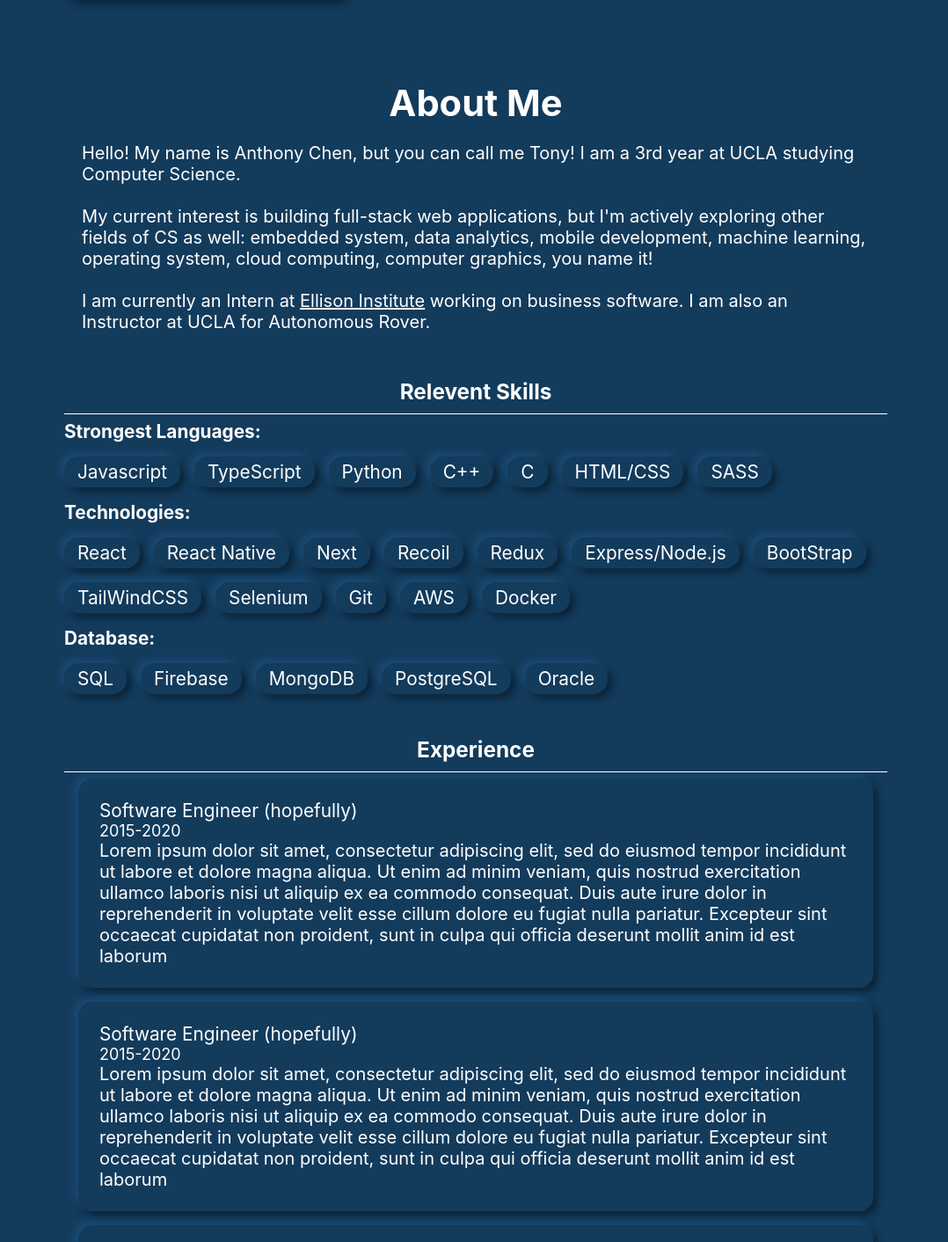
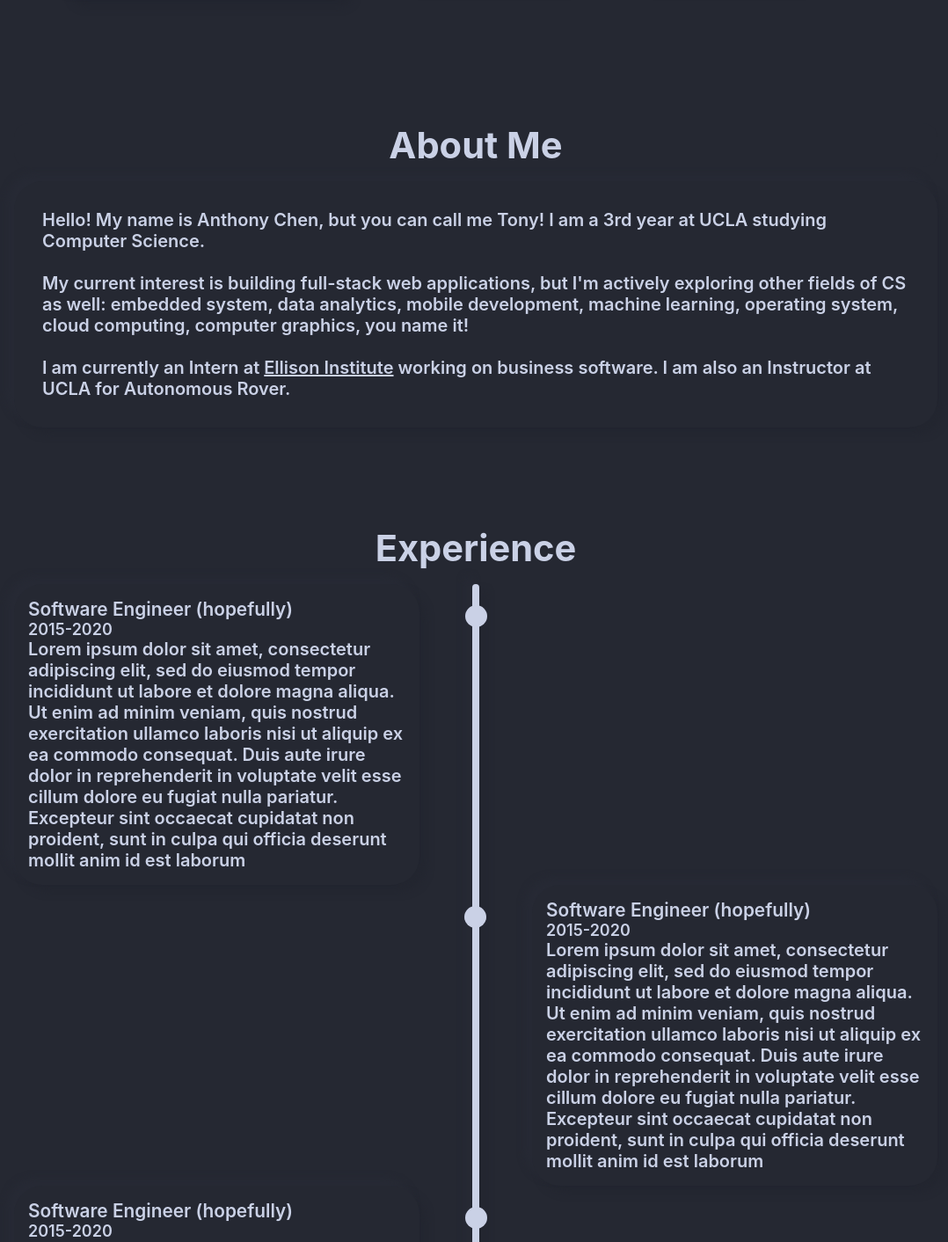
Before and after one commit to tonyechen/tonyechen.github.io, a Next.js app: page / in a window 1280 px wide. Shown: the part 733-2145 px from the top of the page at 88% size, without its empty margins (99-1177 px from the left). Built offline with nearby package versions, Linux system fonts and the light colour scheme.

Commit message:
framer motions added + experience section revamp

```diff
--- a/components/About.js
+++ b/components/About.js
@@ -1,5 +1,7 @@
 import React from 'react';
 import ExperienceBlock from './ExperienceBlock';
+import { motion, useInView } from 'framer-motion';
+import { useRef } from 'react';
 
 const languages = [
   'Javascript',
@@ -27,8 +29,17 @@ const technologies = [
 const databases = ['SQL', 'Firebase', 'MongoDB', 'PostgreSQL', 'Oracle'];
 
 const About = () => {
+  const ref = useRef(null);
+  const isInView = useInView(ref, { once: true });
   return (
-    <div className="about" id="about">
+    <motion.div
+      className="about"
+      id="about"
+      ref={ref}
+      initial={{ opacity: 0, y: 50 }}
+      animate={isInView ? { opacity: 1, y: 0 } : {}}
+      transition={{ duration: 0.5 }}
+    >
       <h1 className="about__title">About Me</h1>
       <div className="about__container about__info">
         <p className="about__info__content">
@@ -49,7 +60,7 @@ const About = () => {
           Autonomous Rover.
         </p>
 
-        <div className="about__info__subsection">
+        {/* <div className="about__info__subsection">
           <h3 className="about__subsection__title">Relevent Skills</h3>
           <div>
             <h4>Strongest Languages:</h4>
@@ -75,17 +86,25 @@ const About = () => {
               })}
             </p>
           </div>
-        </div>
+        </div> */}
 
         <div className="about__info__subsection">
-          <h3 className="about__subsection__title">Experience</h3>
-          <div className='about__subsection___experience__container'></div>
-          <ExperienceBlock />
-          <ExperienceBlock />
-          <ExperienceBlock />
+          <h1 className="about__subsection__title">Experience</h1>
+          <div className="about__subsection___experience__container">
+            <motion.div
+              className="experience__bar"
+              ref={ref}
+              initial={{ height: '0%' }} // Start with 0% width
+              animate={isInView ? { height: '100%' } : {}} // Expand to 100% width when in view
+              transition={{ duration: 5.0, ease: 'easeInOut' }} // Smooth transition
+            />
+            <ExperienceBlock position="left" />
+            <ExperienceBlock position="right" />
+            <ExperienceBlock position="left" />
+          </div>
         </div>
       </div>
-    </div>
+    </motion.div>
   );
 };
 
--- a/components/ExperienceBlock.js
+++ b/components/ExperienceBlock.js
@@ -1,20 +1,32 @@
-import React from "react";
+import { motion, useInView } from 'framer-motion';
+import React, { useRef } from 'react';
 
-const ExperienceBlock = () => {
+const ExperienceBlock = ({ position }) => {
+  const ref = useRef(null);
+  const isInView = useInView(ref, { once: true });
+
   return (
-    <div className="experience__container">
-      <p>Software Engineer (hopefully)</p>
-      <p className="experience__date">2015-2020</p>
-      <p className="experience__content">
-        Lorem ipsum dolor sit amet, consectetur adipiscing elit, sed do eiusmod
-        tempor incididunt ut labore et dolore magna aliqua. Ut enim ad minim
-        veniam, quis nostrud exercitation ullamco laboris nisi ut aliquip ex ea
-        commodo consequat. Duis aute irure dolor in reprehenderit in voluptate
-        velit esse cillum dolore eu fugiat nulla pariatur. Excepteur sint
-        occaecat cupidatat non proident, sunt in culpa qui officia deserunt
-        mollit anim id est laborum
-      </p>
-    </div>
+    <motion.div
+      className={'experience__container ' + position}
+      ref={ref}
+      initial={{ opacity: 0, y: 50 }}
+      animate={isInView ? { opacity: 1, y: 0 } : {}}
+      transition={{ duration: 0.5 }}
+    >
+      <div className="experience__content">
+        <p>Software Engineer (hopefully)</p>
+        <p className="experience__date">2015-2020</p>
+        <p className="experience__text">
+          Lorem ipsum dolor sit amet, consectetur adipiscing elit, sed do
+          eiusmod tempor incididunt ut labore et dolore magna aliqua. Ut enim ad
+          minim veniam, quis nostrud exercitation ullamco laboris nisi ut
+          aliquip ex ea commodo consequat. Duis aute irure dolor in
+          reprehenderit in voluptate velit esse cillum dolore eu fugiat nulla
+          pariatur. Excepteur sint occaecat cupidatat non proident, sunt in
+          culpa qui officia deserunt mollit anim id est laborum
+        </p>
+      </div>
+    </motion.div>
   );
 };
 
--- a/components/Main.js
+++ b/components/Main.js
@@ -4,6 +4,8 @@ import { useEffect } from 'react';
 import IconLink from './icons/IconLink';
 import Link from 'next/link';
 import Project_short from './projects/Project_short';
+import { motion, useInView } from 'framer-motion';
+import { useRef } from 'react';
 
 const phrases = [
     'I am a Full Stack software developer',
@@ -26,6 +28,8 @@ const phrases = [
 const phrases_length = phrases.length;
 
 const Main = () => {
+    const ref = useRef(null);
+    const isInView = useInView(ref, { once: true });
     const [description, setDescription] = useState(
         phrases[0].split(' ').map((word, index) => {
             return (
@@ -58,7 +62,18 @@ const Main = () => {
     return (
       <>
         <div className="main">
-          <div className="main__card">
+          <motion.div
+            className="main__card"
+            ref={ref}
+            initial={{ opacity: 0, x: -100 }}
+            animate={isInView ? { opacity: 1, x: 0 } : {}}
+            transition={{
+              type: 'spring',
+              stiffness: 100,
+              damping: 10,
+              duration: 1,
+            }}
+          >
             <div className="main__image">
               <div className="main__image__wrapper">
                 <Image
@@ -107,9 +122,20 @@ const Main = () => {
                 </Link>
               </div>
             </div>
-          </div>
+          </motion.div>
 
-          <div className="main__intro">
+          <motion.div
+            className="main__intro"
+            ref={ref}
+            initial={{ opacity: 0, x: 100 }}
+            animate={isInView ? { opacity: 1, x: 0 } : {}}
+            transition={{
+              type: 'spring',
+              stiffness: 100,
+              damping: 10,
+              duration: 1,
+            }}
+          >
             <div className="main__intro__text">
               <h4>Hi, I&apos;m</h4>
               <h1>Tony Chen.</h1>
@@ -133,7 +159,7 @@ const Main = () => {
                 />
               </div>
             </div>
-          </div>
+          </motion.div>
         </div>
       </>
     );
--- a/components/Navbar.js
+++ b/components/Navbar.js
@@ -1,7 +1,11 @@
 import Link from 'next/link';
 import { useState, useEffect } from 'react';
+import { motion, useInView } from 'framer-motion';
+import { useRef } from 'react';
 
 const Navbar = (props) => {
+    const ref = useRef(null);
+    const isInView = useInView(ref, { once: true });
     let [mode, setMode] = useState();
 
     // toggle theme
@@ -29,7 +33,13 @@ const Navbar = (props) => {
     }, [mode]);
 
     return (
-        <div className="navbar">
+      <motion.div
+        className="navbar"
+        ref={ref}
+        initial={{ y: -70 }}
+        animate={isInView ? { y: 0 } : {}}
+        transition={{ duration: 0.5 }}
+      >
         <div className="navbar__logo">
           <Link href="/">
             <img
@@ -58,7 +68,7 @@ const Navbar = (props) => {
             {mode === 'light' ? <>&#9789;</> : <>&#9788;</>}
           </a>
         </div>
-        </div>
+      </motion.div>
     );
 };
 
--- a/package.json
+++ b/package.json
@@ -10,6 +10,7 @@
     "lint": "next lint"
   },
   "dependencies": {
+    "framer-motion": "^11.3.28",
     "next": "12.1.6",
     "react": "18.2.0",
     "react-dom": "18.2.0"
--- a/pages/index.js
+++ b/pages/index.js
@@ -5,11 +5,13 @@ import Projects from '../components/Projects';
 
 export default function Home() {
     return (
-      <div className="container">
+      <>
         <Navbar />
-        <Main />
-        <About />
-        <Projects />
-      </div>
+        <div className="container">
+          <Main />
+          <About />
+          <Projects />
+        </div>
+      </>
     );
 }
--- a/styles/About.css
+++ b/styles/About.css
@@ -1,28 +1,26 @@
 .about {
-    max-width: 1000px;
+    max-width: 1050px;
+    min-width: 850px;
     margin: auto;
+    width: 90%;
 }
 
 .about__container {
-
-    padding: 2rem;
+    padding: 2rem 0;
     border-radius: 1rem;
-    margin-bottom: 3rem;
 }
 
 .about__title {
+    text-align: center;
     background-color: var(--base-primary);
-    text-align: center;
-    max-width: 80%;
-    margin: auto;
     border-radius: 1rem;
+    margin-bottom: 1rem;
     z-index: 1;
     transform: translateY(2rem);
 }
 
 .about__info {
     display: block;
-    margin-bottom: 2rem;
     /* grid-template-columns: 1fr 2fr; */
     /* gap: 2rem; */
 }
@@ -43,8 +41,10 @@
 
 .about__info__content {
     font-size: 20px;
-    padding: 20px;
-    margin-bottom: 2rem;
+    padding: 2rem;
+    margin-bottom: 7rem;
+    box-shadow: var(--base-primary-box-shadow);
+    border-radius: 2rem;
 }
 
 .about__info__subsection {
@@ -53,18 +53,8 @@
 }
 
 .about__subsection__title {
+    margin-bottom: 1rem;
     text-align: center;
-    margin-bottom: 1rem;
-}
-
-.about__subsection__title::after {
-    content: '';
-    display: block;
-    position: relative;
-    top: 10px;
-    width: 100%;
-    height: 1px;
-    border-top: 1px solid var(--text-color);
 }
 
 .about__skills__container {
--- a/styles/Experience.css
+++ b/styles/Experience.css
@@ -1,24 +1,96 @@
 .about__subsection___experience__container {
+  display: flex;
+  flex-direction: column;
+  position: relative;
+}
 
+@keyframes moveline {
+  0% {
+    height: 0;
+  }
+  100% {
+    height: 100%;
+  }
+}
+/*
+.about__subsection___experience__container::before {
+  content: '';
+  position: absolute;
+  left: 50%;
+  transform: translateX(-0.25rem);
+  width: 0.5rem;
+  height: 100%;
+  background-color: var(--text-color);
+  border-radius: 5rem;
+  z-index: 10;
+  animation: moveline 5s ease-in-out;
+}
+*/
+
+.experience__bar {
+  content: '';
+  position: absolute;
+  left: 50%;
+  transform: translateX(-0.25rem);
+  width: 0.5rem;
+  height: 100%;
+  background-color: var(--text-color);
+  border-radius: 5rem;
+  box-shadow: var(--base-primary-box-shadow);
+  z-index: -1;
 }
 
 .experience__container {
-    box-shadow: var(--base-primary-box-shadow);
+  position: relative;
   border-radius: 1rem;
-    padding: 1.5rem;
-    margin: 1rem;
+  width: 50%;
 }
 
-
-
-.experience__container::after{
-
+.experience__content {
+  box-shadow: var(--base-primary-box-shadow);
+  background-color: var(--base-primary);
+  padding: 1rem;
+  border-radius: 2rem;
 }
 
-.experience__date{
+.left {
+  padding-right: 4rem;
+  left: 0;
+}
+
+.right {
+  left: 50%;
+  padding-left: 4rem;
+}
+
+.left::before {
+  content: '';
+  position: absolute;
+  right: -0.8rem;
+  top: 1.5rem;
+  width: 25px; /* diameter of the circle */
+  height: 25px; /* diameter of the circle */
+  background-color: var(--text-color); /* color of the circle */
+  border-radius: 50%; /* makes the element a circle */
+  /* box-shadow: var(--base-primary-box-shadow-invert); */
+}
+
+.right::before {
+  content: '';
+  position: absolute;
+  left: -0.8rem;
+  top: 1.5rem;
+  width: 25px; /* diameter of the circle */
+  height: 25px; /* diameter of the circle */
+  background-color: var(--text-color); /* color of the circle */
+  border-radius: 50%; /* makes the element a circle */
+  /* box-shadow: var(--base-primary-box-shadow); */
+}
+
+.experience__date {
   font-size: 18px;
 }
 
-.experience__content {
+.experience__text {
   font-size: 20px;
 }
--- a/styles/Main.css
+++ b/styles/Main.css
@@ -82,11 +82,12 @@
     padding: 0.5rem 0.5rem;
     border-radius: 0.5rem;
     margin: 1rem 0.5rem 0 0;
-    transition: ease-in-out 300ms;
+    /* transition: ease-in-out 300ms; */
 }
 
 .main__card__button:hover {
     box-shadow: var(--base-primary-box-shadow);
+    transition: ease-in-out 300ms;
 }
 
 .main__intro {
@@ -198,12 +199,13 @@
     flex-direction: column;
     justify-content: center;
     align-items: center;
-    transition: 300ms ease-in-out;
+    /* transition: 300ms ease-in-out; */
 }
 
 .main__project__container:hover {
     box-shadow: none;
     cursor: pointer;
+    transition: 300ms ease-in-out;
 }
 
 @media only screen and (max-width: 800px) {
--- a/styles/globals.css
+++ b/styles/globals.css
@@ -5,66 +5,66 @@
 @import './Experience.css';
 
 body {
-  --dark-primary: #fddbb5;
-  --base-primary: #f0eadb;
+  --dark-primary: #dbe2f4;
+  --base-primary: #f4f5f8;
   --light-primary: #FFFFFF;
   --secondary: #cdc2a9;
 
-  --base-primary-light-shadow: #ffffef;
-  --base-primary-dark-shadow: #dad5c7;
-  --base-primary-box-shadow: -0.3rem -0.3rem 1rem var(--base-primary-light-shadow),
-    0.3rem 0.3rem 1rem var(--base-primary-dark-shadow);
-  --base-primary-box-shadow-invert: inset 0.3rem 0.3rem 1rem
+  --base-primary-light-shadow: #ffffff;
+  --base-primary-dark-shadow: #e8e9ec;
+  --base-primary-box-shadow: -0.5rem -0.5rem 1rem var(--base-primary-light-shadow),
+    0.5rem 0.5rem 1rem var(--base-primary-dark-shadow);
+  --base-primary-box-shadow-invert: inset 0.5rem 0.5rem 1rem
       var(--base-primary-dark-shadow),
-    inset -0.3rem -0.3rem 1rem var(--base-primary-light-shadow);
+    inset -0.5rem -0.5rem 1rem var(--base-primary-light-shadow);
 
   --dark-primary-light-shadow: #f1fdee;
   --dark-primary-dark-shadow: #9dc8a0;
-  --dark-primary-box-shadow: -0.3rem -0.3rem 1rem var(--dark-primary-light-shadow),
-    0.3rem 0.3rem 1rem var(--dark-primary-dark-shadow);
-  --dark-primary-box-shadow-invert: inset 0.3rem 0.3rem 1rem
+  --dark-primary-box-shadow: -0.5rem -0.5rem 1rem var(--dark-primary-light-shadow),
+    0.5rem 0.5rem 1rem var(--dark-primary-dark-shadow);
+  --dark-primary-box-shadow-invert: inset 0.5rem 0.5rem 1rem
       var(--dark-primary-dark-shadow),
-    inset -0.3rem -0.3rem 1rem var(--dark-primary-light-shadow);
+    inset -0.5rem -0.5rem 1rem var(--dark-primary-light-shadow);
 
   --general-light-shadow: rgba(255, 255, 255, 0.5);
   --general-dark-shadow: #94b095;
-  --general-box-shadow: -0.2rem -0.2rem 0.3rem var(--general-light-shadow),
-    0.2rem 0.2rem 0.3rem var(--general-dark-shadow);
-  --general-box-shadow-invert: inset 0.2rem 0.2rem 0.3rem
+  --general-box-shadow: -0.2rem -0.2rem 0.5rem var(--general-light-shadow),
+    0.2rem 0.2rem 0.5rem var(--general-dark-shadow);
+  --general-box-shadow-invert: inset 0.2rem 0.2rem 0.5rem
       var(--general-dark-shadow),
-    inset -0.2rem -0.2rem 0.3rem var(--general-light-shadow);
+    inset -0.2rem -0.2rem 0.5rem var(--general-light-shadow);
 
-  --text-color: #604a11;
-  --svg-color-filter: invert(24%) sepia(64%) saturate(534%) hue-rotate(6deg) brightness(102%) contrast(93%);
+  --text-color: #293e75;
+  --svg-color-filter: invert(22%) sepia(87%) saturate(423%) hue-rotate(183deg) brightness(90%) contrast(96%);
   color: var(--text-color);
   font-size: 1.3rem;
+  font-weight: 600;
 }
 
 body.dark {
-  --dark-primary: #1d2d50;
-  --base-primary: #133b5c;
+  --dark-primary: #272e44;
+  --base-primary: #252832;
   --light-primary: #1e5f74;
   --secondary: #fcdab7;
 
-  --base-primary-light-shadow: #194b74;
-  --base-primary-dark-shadow: #0b2336;
-  --base-primary-box-shadow: -0.3rem -0.3rem 0.5rem var(--base-primary-light-shadow),
-    0.3rem 0.3rem 0.5rem var(--base-primary-dark-shadow);
-  --base-primary-box-shadow-invert: inset 0.3rem 0.3rem 1rem
+  --base-primary-light-shadow: #272a35;
+  --base-primary-dark-shadow: #232630;
+  --base-primary-box-shadow: -0.5rem -0.5rem 0.5rem var(--base-primary-light-shadow),
+    0.5rem 0.5rem 0.5rem var(--base-primary-dark-shadow);
+  --base-primary-box-shadow-invert: inset 0.5rem 0.5rem 1rem
       var(--base-primary-dark-shadow),
-    inset -0.3rem -0.3rem 1rem var(--base-primary-light-shadow);
+    inset -0.5rem -0.5rem 1rem var(--base-primary-light-shadow);
 
   --dark-primary-light-shadow: #304779;
   --dark-primary-dark-shadow: #0d1424;
-  --dark-primary-box-shadow: -0.3rem -0.3rem 1rem var(--dark-primary-light-shadow),
-    0.3rem 0.3rem 1rem var(--dark-primary-dark-shadow);
-  --dark-primary-box-shadow-invert: inset 0.3rem 0.3rem 1rem
+  --dark-primary-box-shadow: -0.5rem -0.5rem 1rem var(--dark-primary-light-shadow),
+    0.5rem 0.5rem 1rem var(--dark-primary-dark-shadow);
+  --dark-primary-box-shadow-invert: inset 0.5rem 0.5rem 1rem
       var(--dark-primary-dark-shadow),
-    inset -0.3rem -0.3rem 1rem var(--dark-primary-light-shadow);
+    inset -0.5rem -0.5rem 1rem var(--dark-primary-light-shadow);
 
-  --text-color: white;
-  --svg-color-filter: invert(100%) sepia(0%) saturate(2%) hue-rotate(81deg)
-    brightness(100%) contrast(101%);
+  --text-color: #cad1e6;
+  --svg-color-filter: invert(89%) sepia(10%) saturate(440%) hue-rotate(190deg) brightness(93%) contrast(85%);
   color: var(--text-color);
   font-size: 1.3rem;
 }
@@ -72,6 +72,7 @@ body.dark {
 .container {
   display: flex;
   flex-direction: column;
+  gap: 3rem;
 }
 
 /*** DEFAULT STYLES ***/
```
Also changed, not shown: 2 other files (tests, documents, lock files or other folders). Lines whose indentation alone changed are shown as unchanged.
